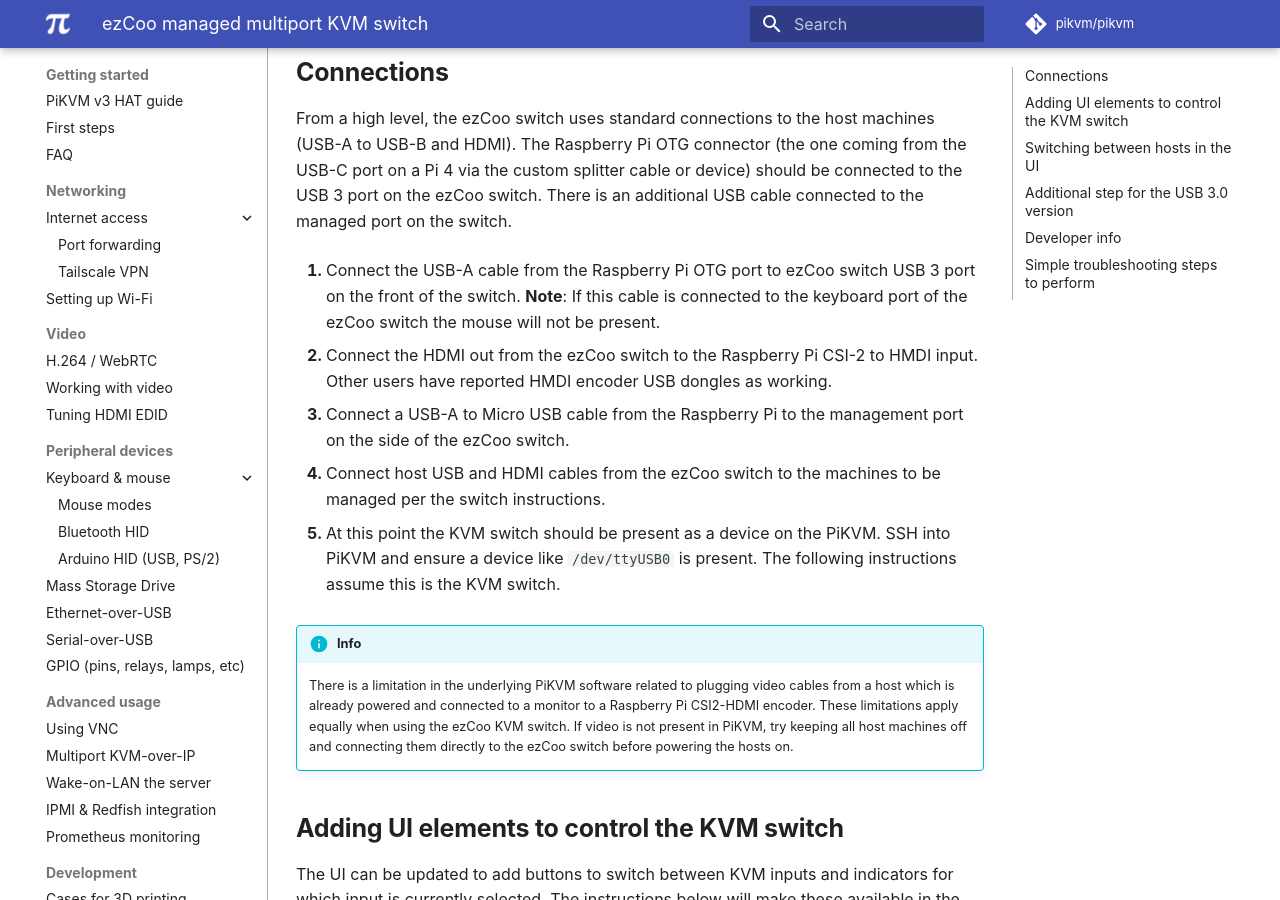
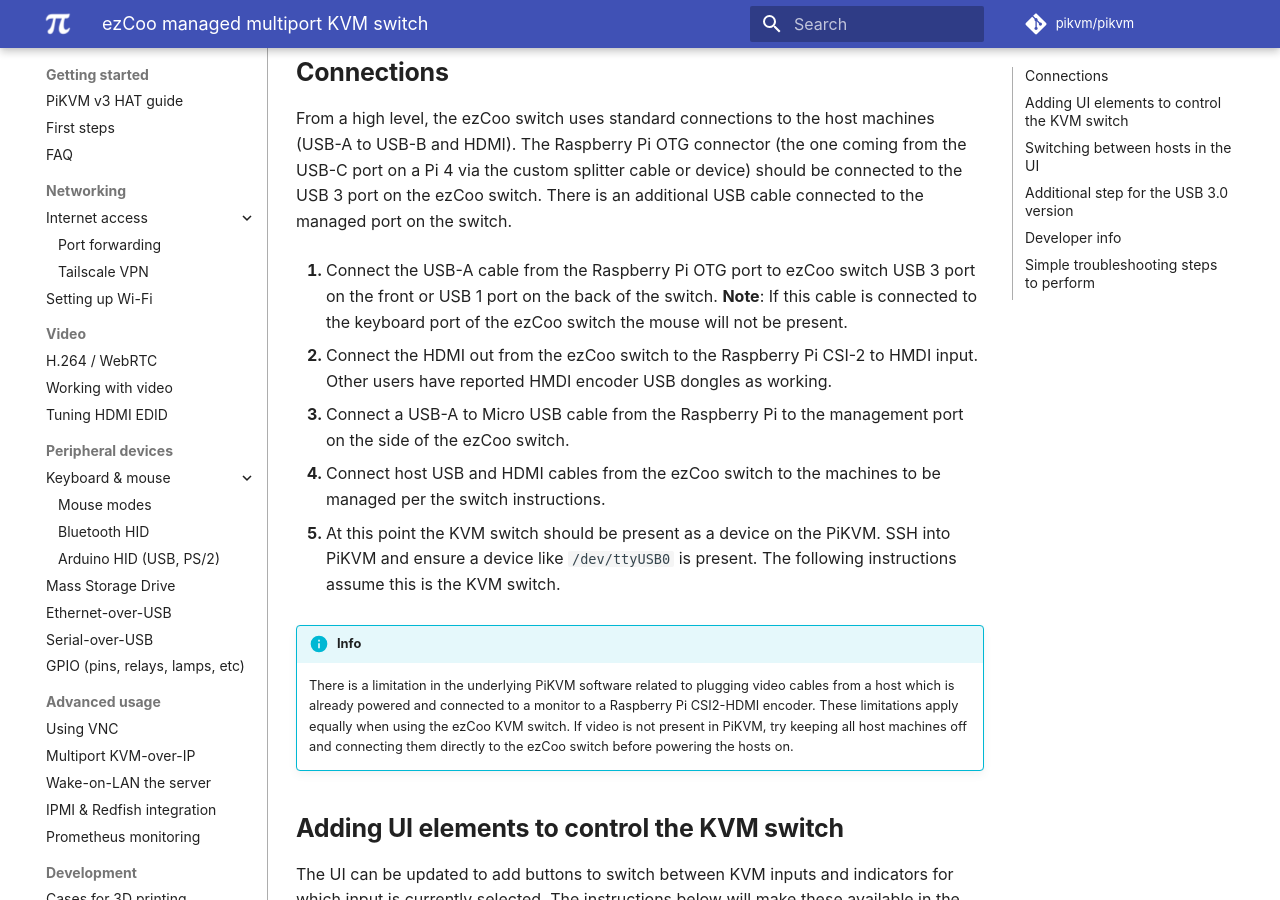
Before and after one commit to pikvm/pikvm, an MkDocs documentation site: the page built from docs/ezcoo.md, in a window 1280 px wide and 900 px high, scrolled down 638 px. Built offline with MkDocs 1.6.1 and Material for MkDocs 9.7.7, drawn with Linux system fonts in a browser that asks for light colours; some web fonts are replaced; comment, search, counter and statistics services are not loaded.

Commit message:
Update ezcoo.md (#590)
* Update ezcoo.md

Added verbiage for clarity

* Update ezcoo.md

```diff
--- a/docs/ezcoo.md
+++ b/docs/ezcoo.md
@@ -13,7 +13,7 @@
 
 From a high level, the ezCoo switch uses standard connections to the host machines (USB-A to USB-B and HDMI). The Raspberry Pi OTG connector (the one coming from the USB-C port on a Pi 4 via the custom splitter cable or device) should be connected to the USB 3 port on the ezCoo switch. There is an additional USB cable connected to the managed port on the switch.
 
-1. Connect the USB-A cable from the Raspberry Pi OTG port to ezCoo switch USB 3 port on the front of the switch. **Note**: If this cable is connected to the keyboard port of the ezCoo switch the mouse will not be present.
+1. Connect the USB-A cable from the Raspberry Pi OTG port to ezCoo switch USB 3 port on the front or USB 1 port on the back of the switch. **Note**: If this cable is connected to the keyboard port of the ezCoo switch the mouse will not be present.
 
 2. Connect the HDMI out from the ezCoo switch to the Raspberry Pi CSI-2 to HMDI input. Other users have reported HMDI encoder USB dongles as working.
 
```
